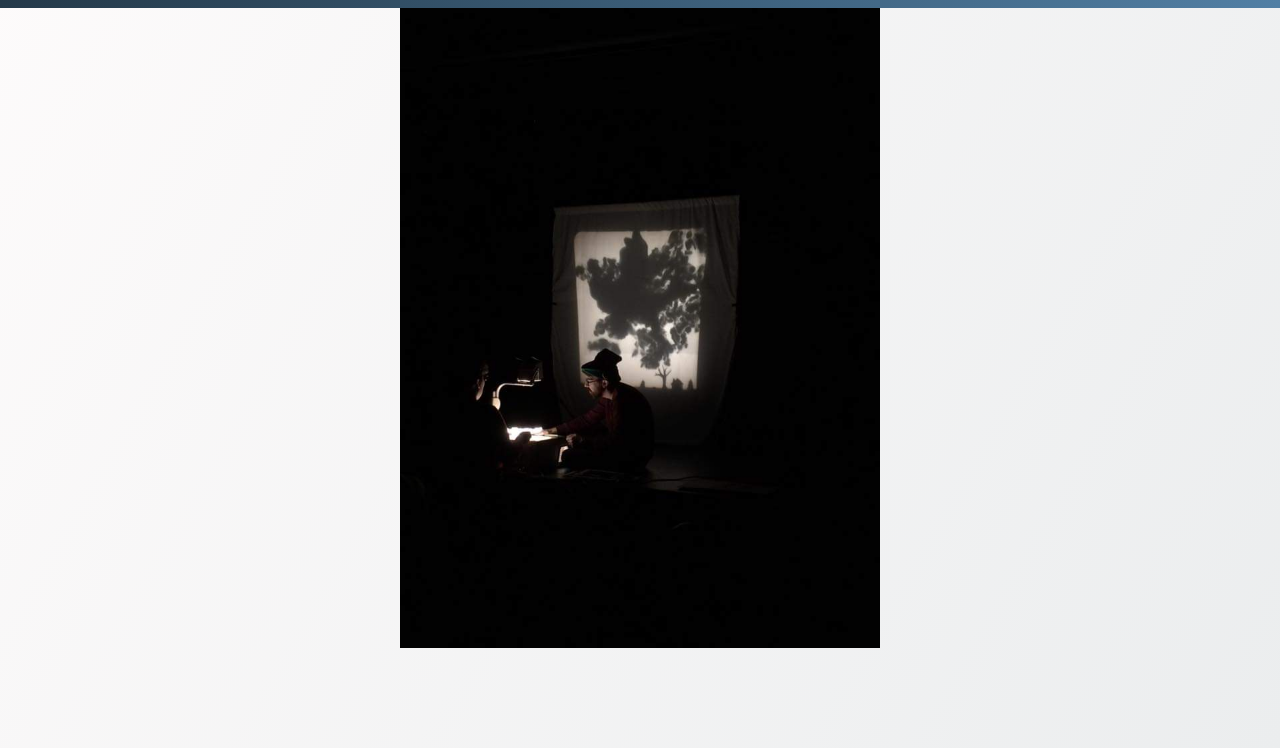
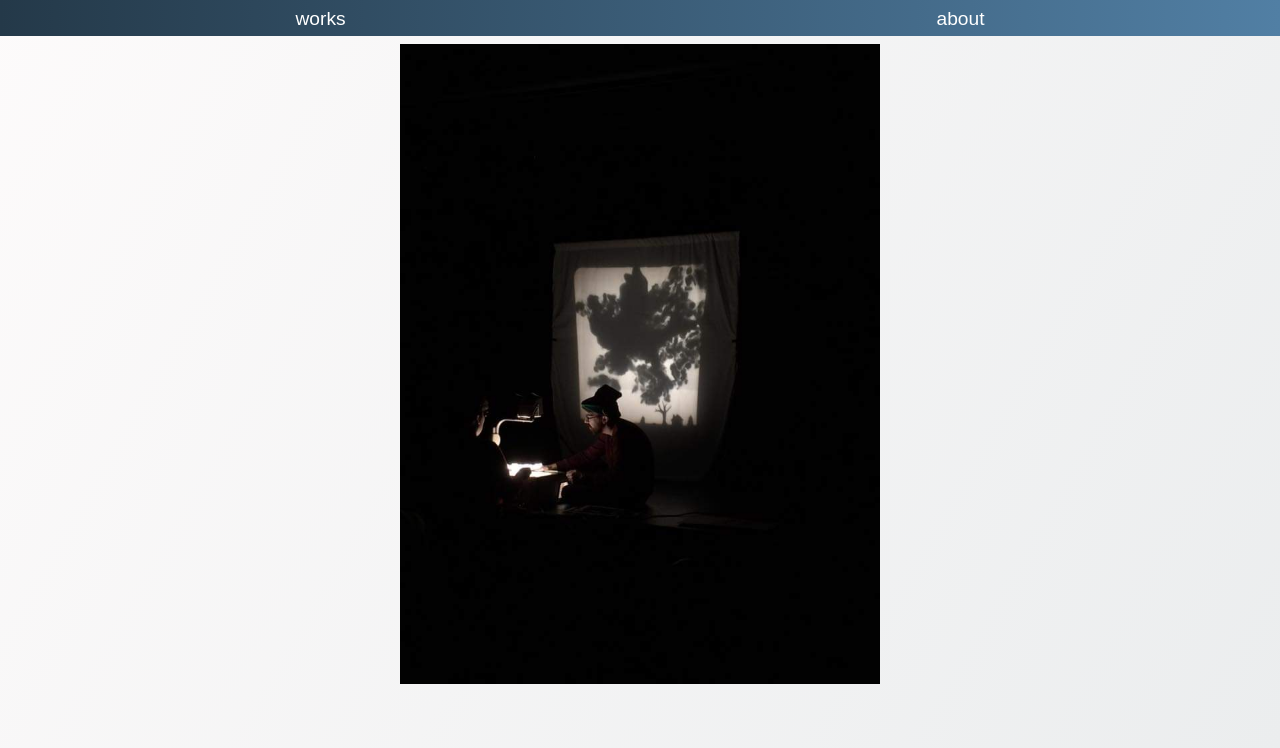
Before and after one commit to edwhelan/annika, a Gatsby site: page / in a window 1280 px wide. Shown: the part 52-800 px from the top of the page. Built offline with nearby package versions, Linux system fonts and the light colour scheme; Gatsby itself is replaced by a stand-in of ours.

Commit message:
adds styles to navbar and margin to home page

```diff
--- a/src/components/header.js
+++ b/src/components/header.js
@@ -14,7 +14,7 @@ const Header = ({ siteTitle }) => (
       }}
     >
         <div className='nav-icons'>
-          <a href='#'><FaYoutube /></a>
+          <a href='https://www.youtube.com/channel/UCFUJKiHk4pKEzR-hLhBBWPg'><FaYoutube /></a>
         </div>
       <div>
         <h1 style={{ margin: 0 }}>
@@ -30,10 +30,13 @@ const Header = ({ siteTitle }) => (
         </h1>
       </div>
       <div className='nav-icons'>
-        <a href='#'><FaFacebookSquare /></a>
+        <a href='https://facebook.com/AnnikasLeisure'><FaFacebookSquare /></a>
       </div>
     </div>
-            <div className='bot-nav'></div>
+            <div className='bot-nav'>
+            <Link to='/works'> works</Link>
+            <Link to='/about' > about</Link>
+            </div>
   </div>
 )
 
--- a/src/components/layout.css
+++ b/src/components/layout.css
@@ -21,7 +21,17 @@ html, body {
   display: flex;
   flex-direction: row;
   justify-content: space-around;
+  align-items: baseline;
 }
+
+.bot-nav a {
+  text-decoration: none;
+  color: #fff;
+  font-size: 1.2em;
+  font-weight: 400;
+  margin-bottom: .3em;
+}
+
 .nav-bar {
   display: flex;
   flex-direction: row;
@@ -39,6 +49,7 @@ html, body {
   justify-content: center;
   width: 100%;
   /* margin: 0 5em; */
+  margin-top: .5em;
 }
 
 .home img {
```
